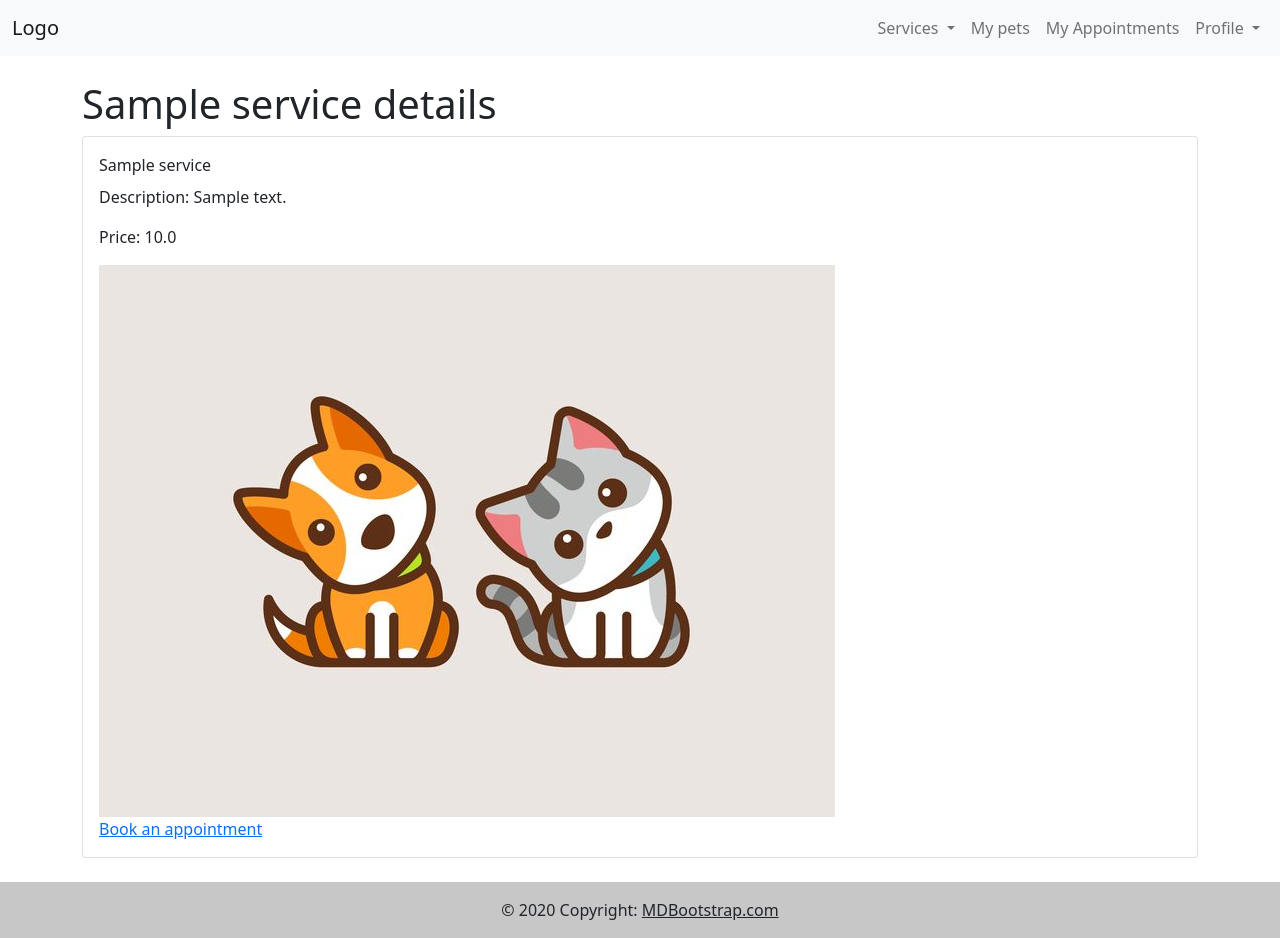
After one commit to JEHANALIK/project3-pets, a Django app: page /services/1 in a window 1280 px wide. The commit adds this page. Run offline with Django 4.2, Linux system fonts and the light colour scheme; tables that the repository leaves empty hold one stand-in row (values such as "Sample post").

Commit message:
created services/detail.html with its view and url group work @jehanalik @nadia-husain @hajrmohamed

```diff
--- a/pets/main_app/templates/home.html
+++ b/pets/main_app/templates/home.html
@@ -47,7 +47,7 @@
         <div class="card-body">
           <h5 class="card-title">{{service.name}}</h5>
         </div>
-        <a href="#" class="btn btn-primary">Read More</a>
+        <a href="{% url 'detail' service.id %}" class="btn btn-primary">Read More</a>
       </div>
       {%endfor%}
     </div>
--- /dev/null
+++ b/pets/main_app/templates/services/detail.html
@@ -0,0 +1,25 @@
+{% extends 'base.html' %}
+
+{% block content %}
+
+{% load static %}
+
+<h1>{{ service.name }} details </h1>
+
+<div class="card">
+    <div class="card-body">
+        <div class="card-content">
+            <div class="card-title">
+                {{ service.name }}
+            </div>
+            <p>Description: {{ service.description }}</p>
+            <p>Price: {{ service.price }}</p>
+            <img src="{% static 'images/first-image.jpg'%}" alt="">
+        </div>
+        <div class="card-action">
+            <a href="">Book an appointment</a>
+        </div>
+    </div>
+</div>
+
+{% endblock %}
--- a/pets/main_app/urls.py
+++ b/pets/main_app/urls.py
@@ -3,5 +3,7 @@ from . import views
 
 urlpatterns = [
     #R outes in express , urls in django
-    path('', views.home , name='home')
+    path('', views.home , name='home'),
+    path('services/<int:service_id>', views.services_detail, name='detail'),
+
 ]
--- a/pets/main_app/views.py
+++ b/pets/main_app/views.py
@@ -6,3 +6,7 @@ from .models import Service
 def home(request):
     services = Service.objects.all()
     return render(request, 'home.html', {'services': services})
+
+def services_detail(request, service_id):
+    service = Service.objects.get(id = service_id)
+    return render(request, 'services/detail.html', {'service' : service})
```
